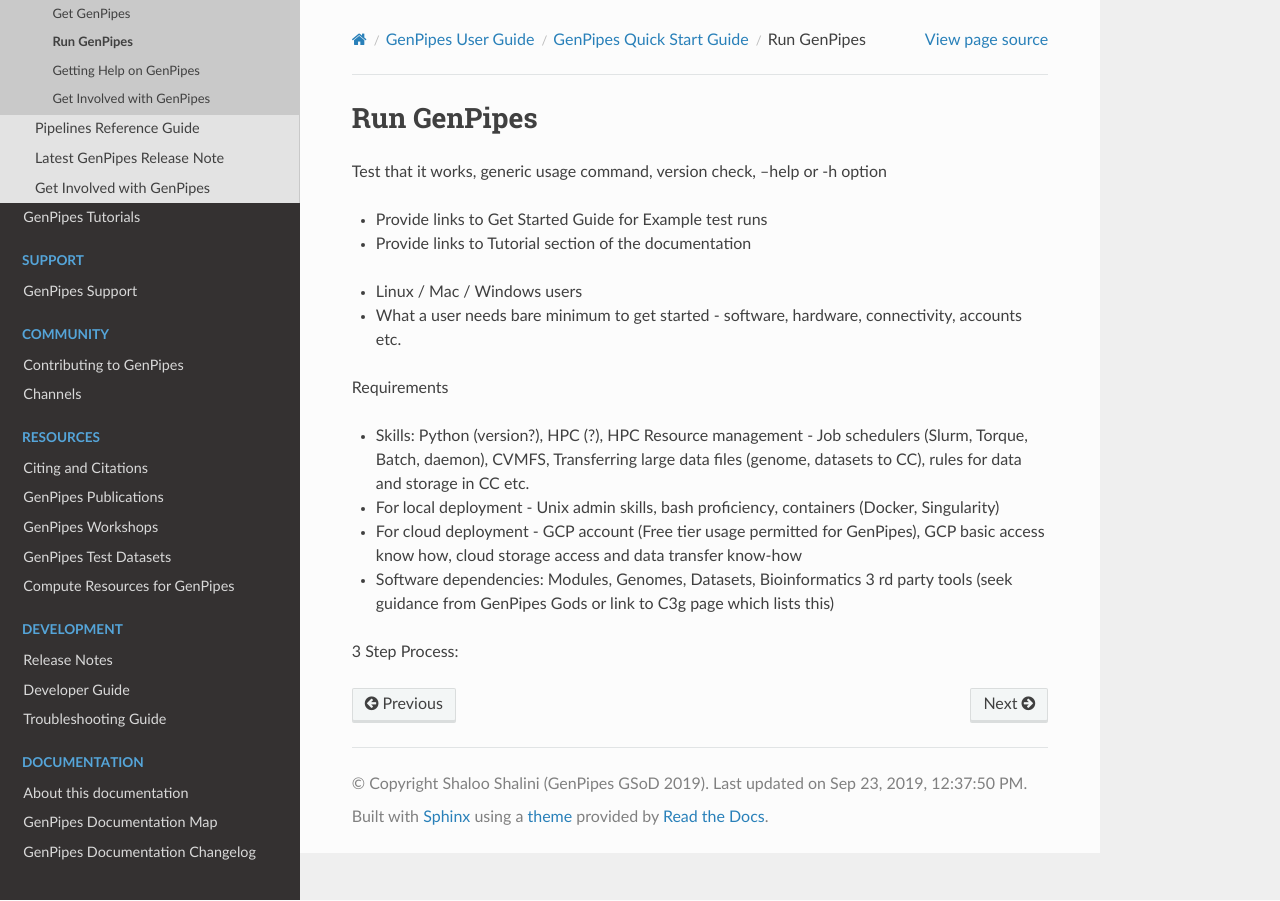
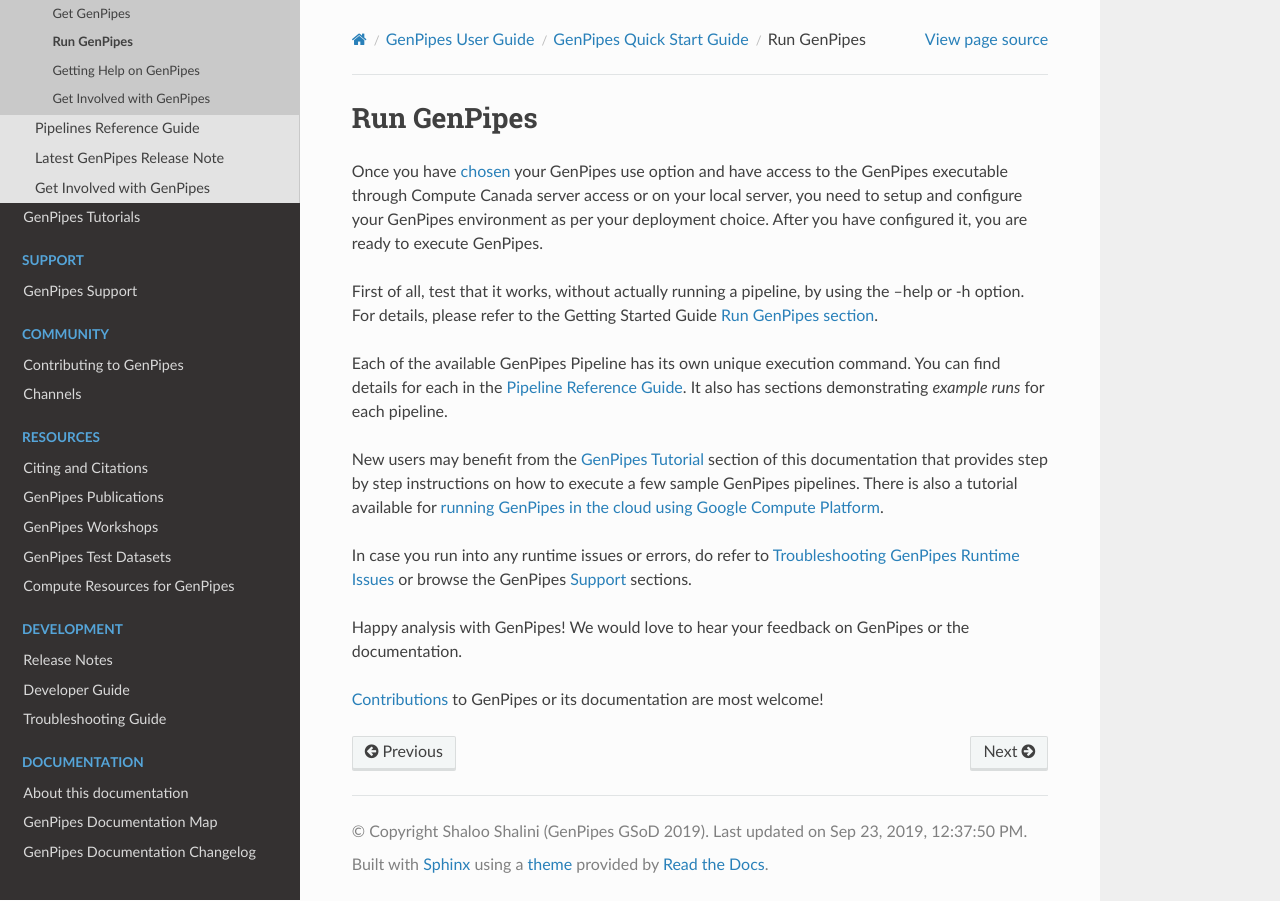
Before and after one commit to c3g/GenPipes_Docs, a Sphinx documentation site: the page built from docs/source/user_guide/run_gp.rst, in a window 1280 px wide. Built offline with Sphinx 7.4.7 and the Read the Docs theme 2.0.0, drawn with Linux system fonts in a browser that asks for light colours; formulas are drawn with MathJax 3; the version number could not be read and is left out.

Commit message:
Fixes #56, ref #58 for relnote spelling issue fix, quick start guide draft complete

```diff
--- a/docs/source/development/relnotes/gp_2_0_2.rst
+++ b/docs/source/development/relnotes/gp_2_0_2.rst
@@ -7,6 +7,7 @@
     demultiplexes
     docstrings
     httlib
+    wget
 
 GenPipes 2.0.2 Release Notes
 ============================
--- a/docs/source/user_guide/run_gp.rst
+++ b/docs/source/user_guide/run_gp.rst
@@ -3,20 +3,16 @@
 Run GenPipes
 ------------
 
-Test that it works, generic usage command, version check, --help or -h option
+Once you have :ref:`chosen<docs_choose_gp_dep>` your GenPipes use option and have access to the GenPipes executable through Compute Canada server access or on your local server, you need to setup and configure your GenPipes environment as per your deployment choice.  After you have configured it, you are ready to execute GenPipes.
 
-- Provide links to Get Started Guide for Example test runs
-- Provide links to Tutorial section of the documentation
+First of all, test that it works, without actually running a pipeline, by using the  --help or -h option. For details, please refer to the Getting Started Guide :ref:`Run GenPipes section<docs_using_gp>`.
 
+Each of the available GenPipes Pipeline has its own unique execution command.  You can find details for each in the :ref:`Pipeline Reference Guide<docs_pipeline_ref>`. It also has sections demonstrating *example runs* for each pipeline.
 
-* Linux / Mac / Windows users
-* What a user needs bare minimum to get started - software, hardware, connectivity, accounts etc.
+New users may benefit from the :ref:`GenPipes Tutorial<doc_list_tutorials>` section of this documentation that provides step by step instructions on how to execute a few sample GenPipes pipelines.  There is also a tutorial available for :ref:`running GenPipes in the cloud using Google Compute Platform<genpipes_in_the_cloud>`.
 
-Requirements
+In case you run into any runtime issues or errors, do refer to :ref:`Troubleshooting GenPipes Runtime Issues<docs_troubleshooting_rt_issues>` or browse the GenPipes :ref:`Support<docs_how_to_get_support>` sections.
 
-- Skills: Python (version?), HPC (?), HPC Resource management - Job schedulers (Slurm, Torque, Batch, daemon), CVMFS, Transferring large data files (genome, datasets to CC), rules for data and storage in CC etc.
-- For local deployment - Unix admin skills, bash proficiency, containers (Docker, Singularity)
-- For cloud deployment - GCP account (Free tier usage permitted for GenPipes), GCP basic access know how, cloud storage access and data transfer know-how
-- Software dependencies: Modules, Genomes, Datasets, Bioinformatics 3 rd party tools (seek guidance from GenPipes Gods or link to C3g page which lists this)
+Happy analysis with GenPipes! We would love to hear your feedback on GenPipes or the documentation.
 
-3 Step Process:
+:ref:`Contributions<docs_contributing>` to GenPipes or its documentation are most welcome!
```
Also changed, not shown: docs/source/user_guide/get_gp.rst (+14 -4 lines).
